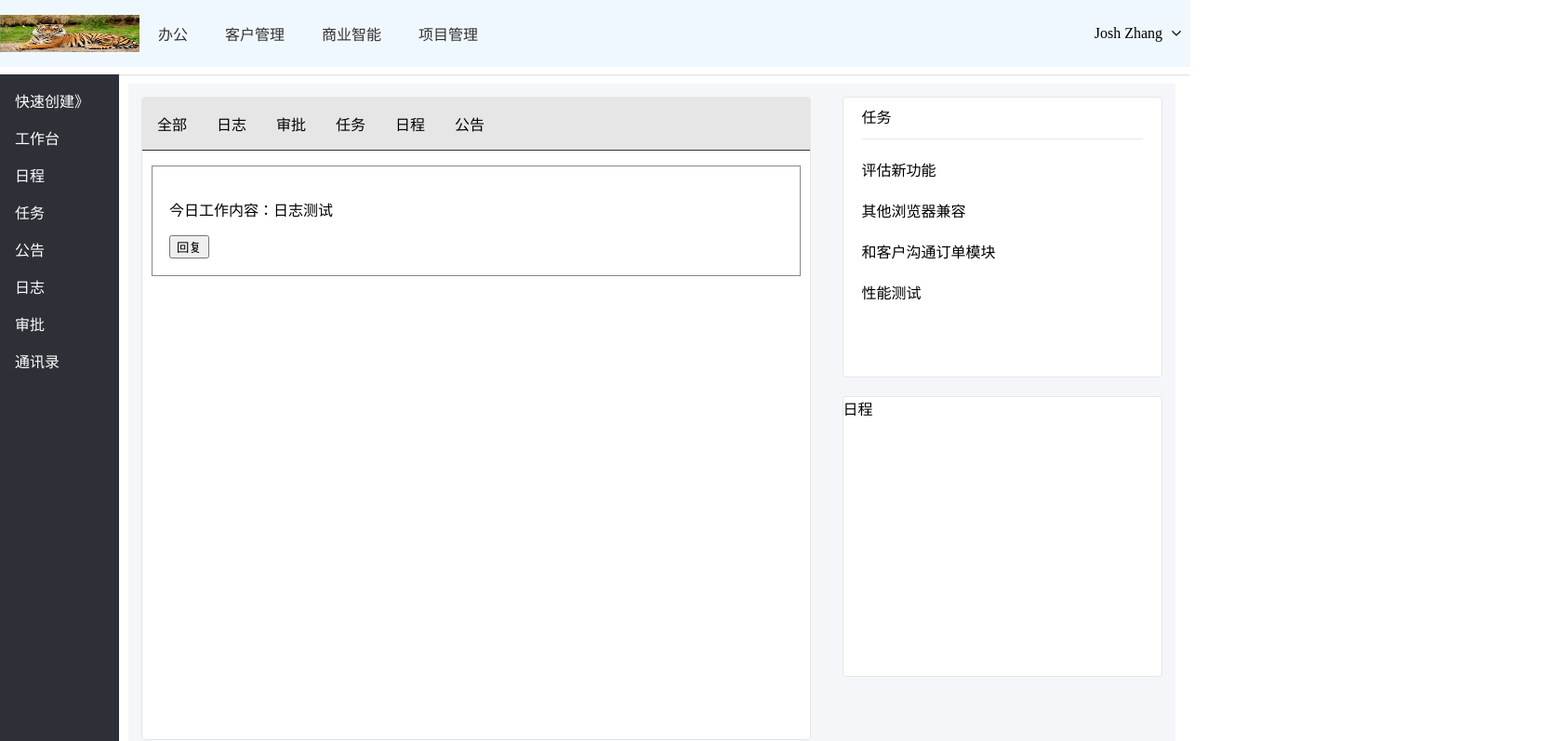
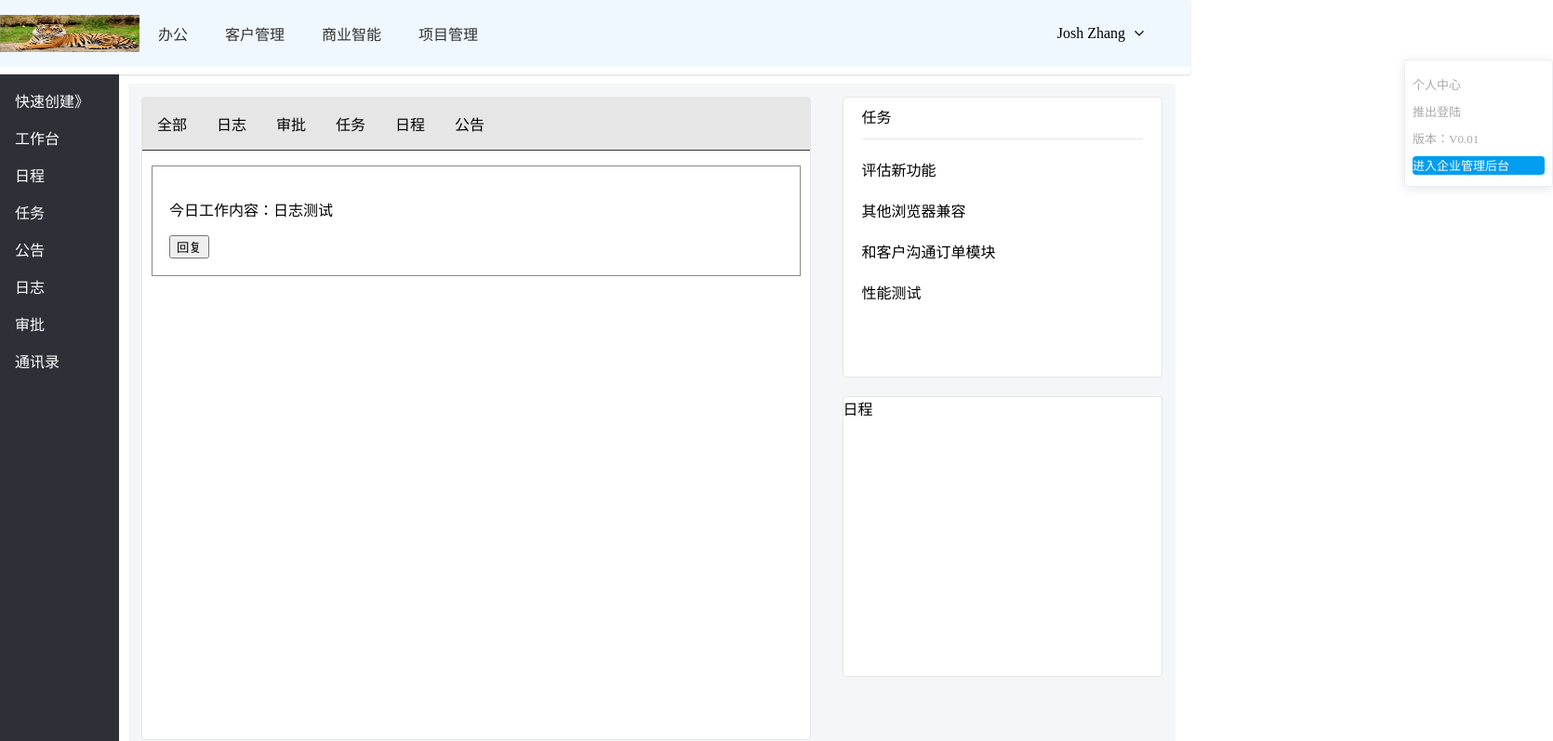
Before and after one commit to szhang6/test-ngx-cookie-service, an Angular app: page / in a window 1280 px wide. Shown: the top 797 px of the page at 93% size, 1670 px wide, since content can reach past the window. Built offline with nearby package versions, Linux system fonts and the light colour scheme; what ngx-cookie-service would draw is missing.

Commit message:
Add pop up window for the profile area. Now focus on funciton while the style still need to be enhanced.

```diff
--- a/src/app/app.component.css
+++ b/src/app/app.component.css
@@ -34,12 +34,12 @@
     padding: 0 20px;
 }
 
-.nav_avatar {
+.nav_avatar_name {
     margin-right: 10px;
 }
 
 .nav_avatar_mark {
-    margin-right: 10px;
+    margin-right: 50px;
 }
 
 .nav_avatar_mark > img {
@@ -88,10 +88,6 @@
     margin-right: 20px;
     border: 1px solid #e6e6e6;
     border-radius: 4px;
-}
-
-.el-tabs {
-
 }
 
 .el-tabs__header {
@@ -149,3 +145,36 @@
     border-radius: 4px;
     height: 300px;
 }
+
+.pop-over {
+    width: 142px;
+    position: absolute;
+    top: 60px;
+    left: 1510px;
+    -webkit-transform-origin: center top 0px;
+    transform-origin: center top 0px;
+    z-index: 2001;
+    background: #fff;
+    border: 1px solid #ebeef5;
+    border-radius: 4px;
+    box-shadow: 0 2px 12px 0 rgba(0,0,0,.1);
+    margin-top: 4px;
+    padding: 12px 8px 12px 8px;
+    font-size: 13px;
+}
+
+.hanle-item {
+    margin-top:4px;
+    margin-bottom: 10px;
+    color: #aaa;
+}
+
+.handle-box {
+    margin-top:4px;
+    width: 100%;
+    border-radius: 4px;
+    border-color: #009df0;
+    background-color: #009df0;
+    color: #fff;
+    height: 20px;
+}
--- a/src/app/app.component.html
+++ b/src/app/app.component.html
@@ -9,10 +9,12 @@
           <a href="">商业智能</a>
           <a href="">项目管理</a>
       </div>
-      <span class="nav_avatar">Josh Zhang</span>
-      <i class="nav_avatar_mark">
-        <img src="./assets/images/arrow-down1.png" alt="">
-      </i>
+      <span class="nav_avatar" (click)="handleAvatarClick()">
+        <span class="nav_avatar_name">Josh Zhang</span>
+        <i class="nav_avatar_mark">
+          <img src="./assets/images/arrow-down1.png" alt="">
+        </i>
+      </span>
     </div>
   </div>
   <!-- left -->
@@ -84,4 +86,13 @@
       </div>
     </div>
   </div>
+  <!-- pop-over -->
+  <div class="pop-over">
+    <div class="handle-items">
+      <div class="hanle-item">个人中心</div>
+      <div class="hanle-item">推出登陆</div>
+      <div class="hanle-item">版本：V0.01</div>
+      <div class="handle-box">进入企业管理后台</div>
+    </div>
+  </div>
 </div>
--- a/src/app/app.component.ts
+++ b/src/app/app.component.ts
@@ -25,6 +25,10 @@ export class AppComponent {
     // console.log('this.isShowGuideCover:'+this.isShowGuideCover);
   }
 
+  handleAvatarClick() {
+    alert(11);
+  }
+
   ngOnInit(): void {
     this.handleGuideCover();
   }
```
